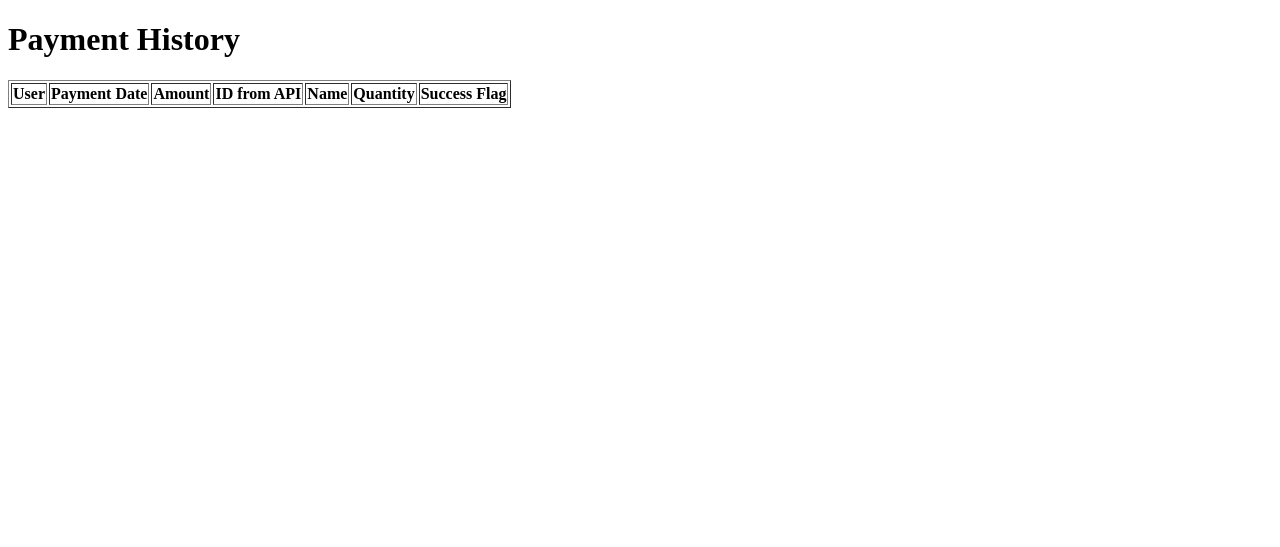
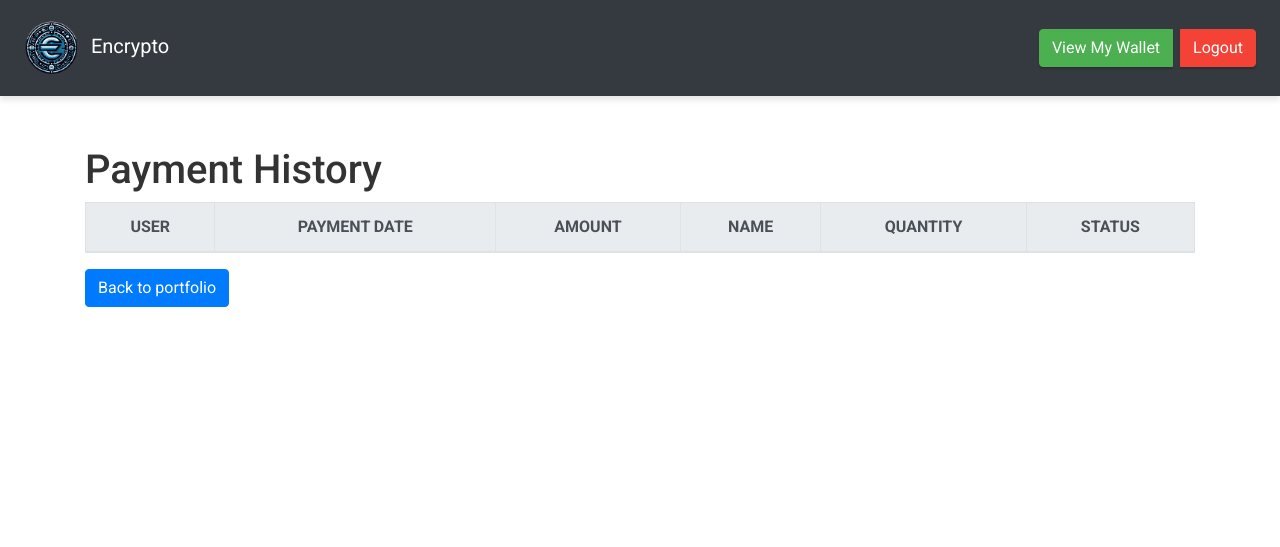
Before and after one commit to dataSHETHinks/Encrypto, a Django app: page /payment-history/ in a window 1280 px wide. Shown: the top 547 px of the page. Run offline with Django 4.2, Linux system fonts and the light colour scheme; the visitor is signed in with stand-in values (Sample User, id 1); data that the repository does not hold is empty; some libraries are stand-ins or nearby versions.

Commit message:
Template and view change for payment history

```diff
--- a/crypto/settings.py
+++ b/crypto/settings.py
@@ -110,7 +110,7 @@ AUTH_PASSWORD_VALIDATORS = [
 
 LANGUAGE_CODE = "en-us"
 
-TIME_ZONE = "UTC"
+TIME_ZONE = "EST"
 
 USE_I18N = True
 
--- a/mainapp/views.py
+++ b/mainapp/views.py
@@ -340,7 +340,7 @@ def checkout_complete(request):
         quantity=request.POST.get('quantity'),
         success_flag=False
     )
-    if ccn == '4242424242424242424':
+    if ccn == '4242424242424242':
         record.save()
         return HttpResponse("Error in checkout")
     else:
--- a/templates/payment-history.html
+++ b/templates/payment-history.html
@@ -1,40 +1,38 @@
-<!DOCTYPE html>
-<html lang="en">
-<head>
-    <meta charset="UTF-8">
-    <meta name="viewport" content="width=device-width, initial-scale=1.0">
-    <title>Payment History</title>
-</head>
-<body>
+{% extends 'base.html' %}
+{% load static %}
+{% block title %}
+    Home
+{% endblock title %}
+{% block content %}
 
 <h1>Payment History</h1>
 
-<table border="1">
-    <thead>
+<table class="table table-bordered table-hover">
+    <thead class="thead-light">
         <tr>
             <th>User</th>
             <th>Payment Date</th>
             <th>Amount</th>
-            <th>ID from API</th>
             <th>Name</th>
             <th>Quantity</th>
-            <th>Success Flag</th>
+            <th>Status</th>
         </tr>
     </thead>
     <tbody>
         {% for entry in history %}
-            <tr>
+            <tr style="background-color: {% if not entry.success_flag %}lightcoral{% endif %}">
                 <td>{{ entry.user.username }}</td>
                 <td>{{ entry.payment_date }}</td>
                 <td>{{ entry.amount }}</td>
-                <td>{{ entry.id_from_api }}</td>
                 <td>{{ entry.name }}</td>
                 <td>{{ entry.quantity }}</td>
-                <td>{% if entry.success_flag %}Yes{% else %}No{% endif %}</td>
+                <td>{% if entry.success_flag %}SUCCESS{% else %}FAILED{% endif %}</td>
             </tr>
         {% endfor %}
     </tbody>
 </table>
+    <p><a class="btn btn-primary" href="{% url 'portfolio' %}">Back to portfolio</a></p>
+{% endblock content %}
 
-</body>
-</html>
+{% block scripts %}
+{% endblock scripts %}
```
